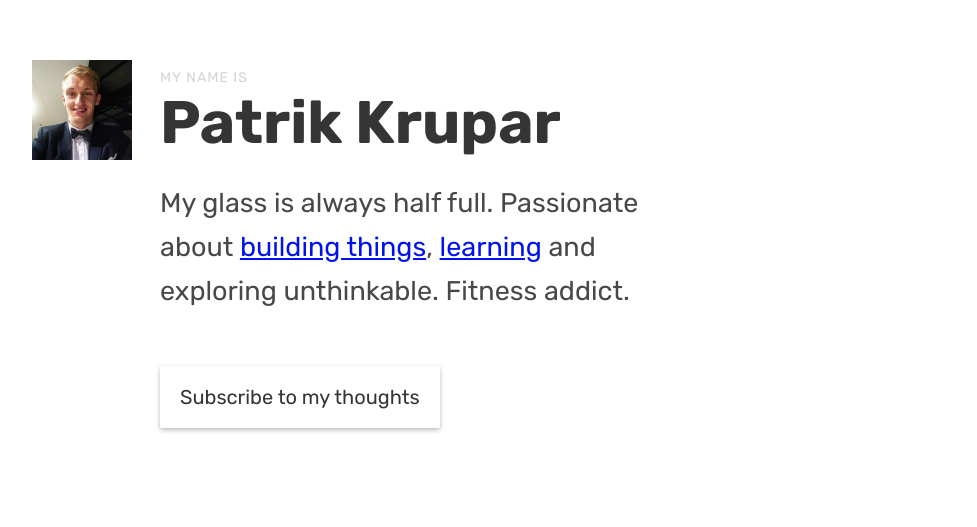
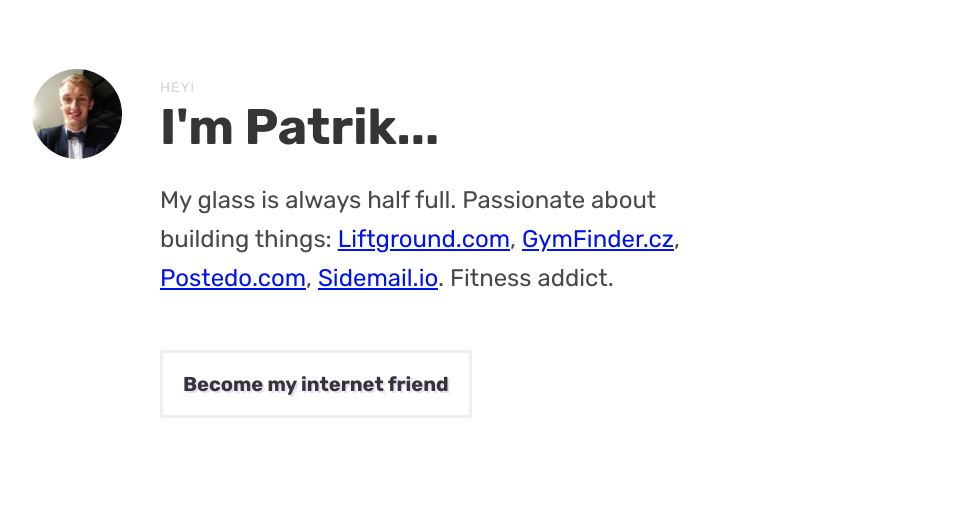
Before and after one commit to lietosmrdi/patrikkrupar, a website: page src/index.html in a window 1280 px wide. Shown: the part 154-681 px from the top of the page, without its empty margins (284-1261 px from the left). Drawn offline with Linux system fonts and the light colour scheme.

Commit message:
Design refresh and add project urls.

```diff
--- a/package.json
+++ b/package.json
@@ -6,7 +6,7 @@
   "scripts": {
     "test": "echo \"Error: no test specified\" && exit 1",
     "sass": "node-sass -o src/styles src/styles/main.scss -w",
-    "server": "live-server --open=src",
+    "server": "live-server --open=src --watch=src",
     "dev": "concurrently \"yarn server\" \"yarn sass\"",
     "build": "node-sass -o src/styles src/styles/main.scss"
   },
@@ -15,7 +15,8 @@
     "live-server": "^1.2.0"
   },
   "devDependencies": {
-    "node-sass": "^3.8.0"
+    "node-sass": "^3.8.0",
+    "prettier": "^1.15.2"
   },
   "repository": {
     "type": "git",
--- a/src/index.html
+++ b/src/index.html
@@ -5,15 +5,15 @@
 		<meta name="viewport" content="width=device-width, initial-scale=1" />
 		<meta http-equiv="X-UA-Compatible" content="IE=edge" />
 
-	<link href="https://fonts.googleapis.com/css?family=Rubik:400,400i,700" rel="stylesheet" />
+		<link
+			href="https://fonts.googleapis.com/css?family=Rubik:400,400i,700"
+			rel="stylesheet"
+		/>
 		<link rel="stylesheet" type="text/css" href="./styles/main.css" />
 	</head>
 	<body>
-
 		<main class="container">
-
 			<header class="header">
-
 				<div class="header-intro">
 					<img
 						class="header-image"
@@ -22,31 +22,27 @@
 					/>
 
 					<div class="header-name">
-				<a
-					href="https://www.youtube.com/watch?v=sNPnbI1arSE"
-					target="_blank">
-					My name is
-				</a>
-
-				<h1 class="title">
-					Patrik Krupar
-				</h1>
+						<span>Hey!</span>
+						<h1 class="title">I'm Patrik...</h1>
 					</div>
 				</div>
 
 				<p>
-			My glass is always half full. Passionate about <a href ="https://github.com/pkrupar">building things</a>, <a href ="https://medium.com/@pkrupar">learning</a> and exploring unthinkable. Fitness addict.
+					My glass is always half full. Passionate about building things: <a href="https://www.liftground.com/">Liftground.com</a>, <a href="https://gymfinder.cz/">GymFinder.cz</a>, <a href="https://postedo.com/">Postedo.com</a>, <a href="https://sidemail.io/">Sidemail.io</a>. Fitness addict.
 				</p>
 
-<!-- 		<p style="display:none;">
+				<!--
+					<p style="display:none;">
 						I'm <a href="https://en.wikipedia.org/wiki/Is_the_glass_half_empty_or_half_full%3F">half full glass</a> kinda guy. I love <a href ="https://github.com/pkrupar">building things</a> and <a href ="https://medium.com/@pkrupar">learning new stuff</a>. Also, I dig fitness.
-		</p> -->
+					</p>
+				-->
 
 				<div>
 					<a
 						class="subButton"
-				href="https://pkrupar.us18.list-manage.com/subscribe/post?u=e19486ef98d1bd17361d119c8&amp;id=e38b61b365">
-				Subscribe to my thoughts
+						href="https://pkrupar.us18.list-manage.com/subscribe/post?u=e19486ef98d1bd17361d119c8&amp;id=e38b61b365"
+					>
+						Become my internet friend
 					</a>
 				</div>
 			</header>
@@ -54,19 +50,35 @@
 			<img
 				class="logo"
 				src="assets/images/pkrupar-logo.svg"
-		alt="Patrik Krupar Logo"
+				alt="pkrupar logo"
+				width="90"
+				height="90"
 			/>
 		</main>
 
 		<script>
-	(function(i,s,o,g,r,a,m){i['GoogleAnalyticsObject']=r;i[r]=i[r]||function(){
-	(i[r].q=i[r].q||[]).push(arguments)},i[r].l=1*new Date();a=s.createElement(o),
-	m=s.getElementsByTagName(o)[0];a.async=1;a.src=g;m.parentNode.insertBefore(a,m)
-	})(window,document,'script','https://www.google-analytics.com/analytics.js','ga');
+			(function(i, s, o, g, r, a, m) {
+				i["GoogleAnalyticsObject"] = r;
+				(i[r] =
+					i[r] ||
+					function() {
+						(i[r].q = i[r].q || []).push(arguments);
+					}),
+					(i[r].l = 1 * new Date());
+				(a = s.createElement(o)), (m = s.getElementsByTagName(o)[0]);
+				a.async = 1;
+				a.src = g;
+				m.parentNode.insertBefore(a, m);
+			})(
+				window,
+				document,
+				"script",
+				"https://www.google-analytics.com/analytics.js",
+				"ga"
+			);
 
-	ga('create', 'UA-67791697-3', 'auto');
-	ga('send', 'pageview');
+			ga("create", "UA-67791697-3", "auto");
+			ga("send", "pageview");
 		</script>
-
 	</body>
 </html>
--- a/src/styles/_variables.scss
+++ b/src/styles/_variables.scss
@@ -5,7 +5,7 @@ $color-link      : #0012ed;
 $color-visited   : #851eef;
 $color-subtle    : lighten($color-text, 25%);
 
-$fontSize-title      : rem(60px);
+$fontSize-title      : rem(50px);
 $fontSize-headline   : rem(23px);
 $fontSize-subHeadline: rem(18px);
 $fontSize            : rem(16px);
--- a/src/styles/main.scss
+++ b/src/styles/main.scss
@@ -1,6 +1,4 @@
-@import
-	"functions",
-	"variables";
+@import "functions", "variables";
 
 *,
 *:before,
@@ -16,11 +14,15 @@ html {
 }
 
 @media (min-width: $brp-sm) {
-	html { font-size: 90% }
+	html {
+		font-size: 90%;
+	}
 }
 
 @media (min-width: $brp-md) {
-	html { font-size: 100% }
+	html {
+		font-size: 100%;
+	}
 }
 
 body {
@@ -39,7 +41,9 @@ img {
 a {
 	color: $color-link;
 	text-decoration: underline;
-	&:visited { color: $color-visited }
+	&:visited {
+		color: $color-visited;
+	}
 }
 
 .container {
@@ -50,7 +54,9 @@ a {
 }
 
 @media (min-width: $brp-md) {
-	.container { padding: $baseline $gutter-bigger }
+	.container {
+		padding: $baseline $gutter-bigger;
+	}
 }
 
 .title {
@@ -63,13 +69,15 @@ a {
 .header {
 	position: relative;
 	// Compensate top & bottom padding. Don't like scroll bar.
-	min-height: calc(100vh - #{$baseline*2});
+	min-height: calc(100vh - #{$baseline * 2});
 	display: flex;
 	flex-direction: column;
 	justify-content: center;
 	text-align: center;
-	.title { margin: 0 }
-	.header-name a {
+	.title {
+		margin: 0;
+	}
+	.header-name span {
 		display: inline-block;
 		color: #d4d4d4;
 		font-size: rem(14px);
@@ -77,23 +85,34 @@ a {
 		text-transform: uppercase;
 		text-decoration: none;
 	}
-	p { font-size: rem(27px) }
+	p {
+		font-size: rem(24px);
+	}
 }
 
-.header-intro { margin-bottom: $baseline }
-
-.header-image {
-	width: rem(100px);
+.header-intro {
 	margin-bottom: $baseline;
 }
 
+.header-image {
+	width: rem(90px);
+	margin-bottom: $baseline;
+	border-radius: 999px;
+}
+
 @media (min-width: $brp-md) {
-	.header { text-align: left }
+	.header {
+		text-align: left;
+	}
 
 	.header-name,
-	.header p { margin-left: 8rem }
+	.header p {
+		margin-left: 8rem;
+	}
 
-	.header-intro { position: relative }
+	.header-intro {
+		position: relative;
+	}
 
 	.header-image {
 		display: block;
@@ -110,22 +129,38 @@ a {
 	position: fixed;
 	right: rem(50px);
 	bottom: rem(50px);
-    width: rem(160px);
-    display: block;
+	width: rem(160px);
+	display: block;
 }
 
-@media (min-width: $brp-md) {
+@media (max-width: $brp-md) {
+	.logo {
+		display: none;
+	}
 }
 
 a.subButton {
 	margin-left: 8rem;
-	margin-top: $baseline*2;
+	margin-top: $baseline * 2;
 	display: inline-flex;
 	padding: 15px 20px;
 	text-decoration: none;
 	border-radius: 2px;
-    border-radius: 2px;
-    color: #353535;
-    box-shadow: 0 2px 5px 0 rgba(0, 0, 0, 0.28);
-    font-size: rem(20px);
+	color: #353535;
+	border: 3px solid #f0f0f0;
+	font-size: rem(20px);
+	text-shadow: 2px 2px rgba(126, 0, 255, 0.14901960784313725);
+	font-weight: 600;
+	transition: 2000ms ease box-shadow, 200ms ease transform;
+
+	&:hover {
+		transform: scale(1.01);
+		box-shadow: 0 4px 100px 0 rgba(0, 0, 0, 0.2);
+	}
 }
+
+@media (max-width: $brp-md) {
+	a.subButton {
+		margin: $baseline auto 0;
+	}
+}
```
Also changed, not shown: src/styles/main.css, 2 other files. Lines whose indentation alone changed are shown as unchanged.
